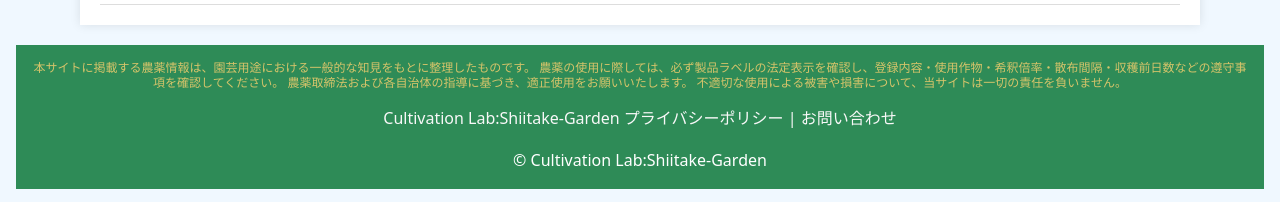
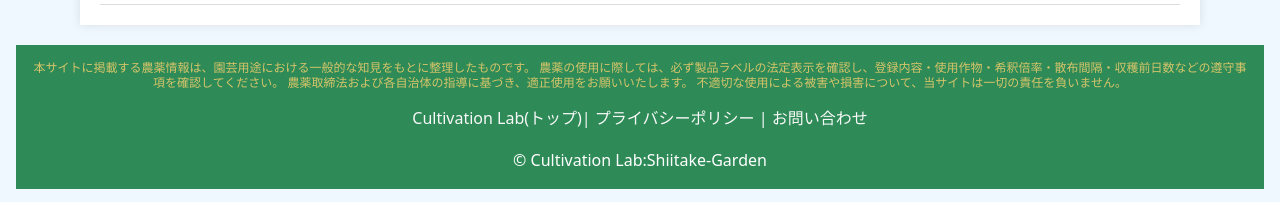
Before and after one commit to shiitake-garden/shiitake-garden.github.io, a Jekyll site: the page built from pest.html, in a window 1280 px wide and 900 px high, scrolled down 1926 px. Shown: the part 695-897 px from the top of the window. Built offline with Jekyll 4.4.1, drawn with Linux system fonts in a browser that asks for light colours.

Commit message:
Update footer_care.html

```diff
--- a/_includes/footer_care.html
+++ b/_includes/footer_care.html
@@ -5,7 +5,7 @@
 不適切な使用による被害や損害について、当サイトは一切の責任を負いません。</div>
   <nav>
    <p>
-    <a href="https://shiitake-garden.github.io/">Cultivation Lab:Shiitake-Garden</a>
+    <a href="https://shiitake-garden.github.io/">Cultivation Lab(トップ)</a><a>|</a>
     <a href="./privacy.html">プライバシーポリシー</a>  <a>|</a>
     <a href="https://forms.gle/GARgLMeuovYtBj9HA">お問い合わせ</a>
   </p>
```
